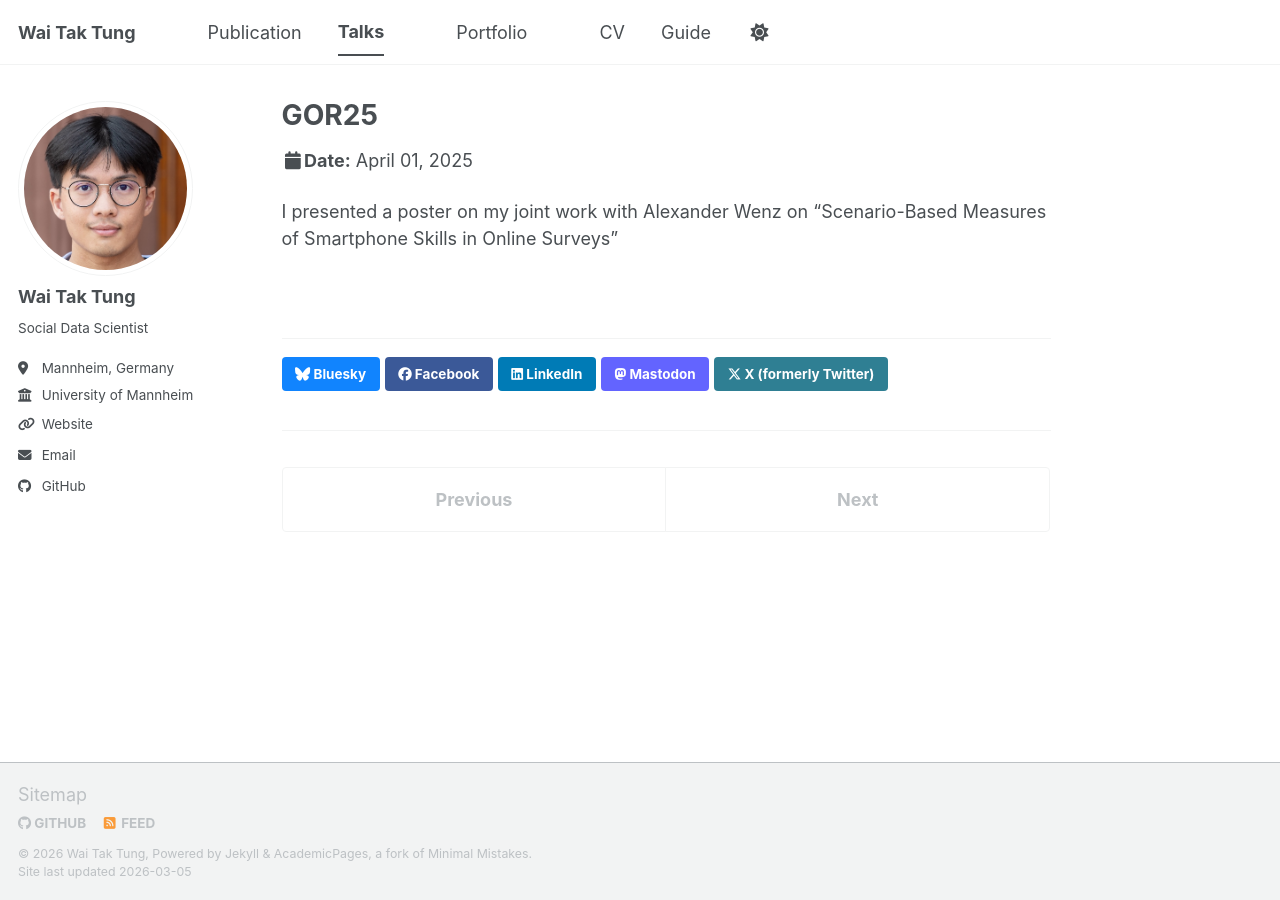
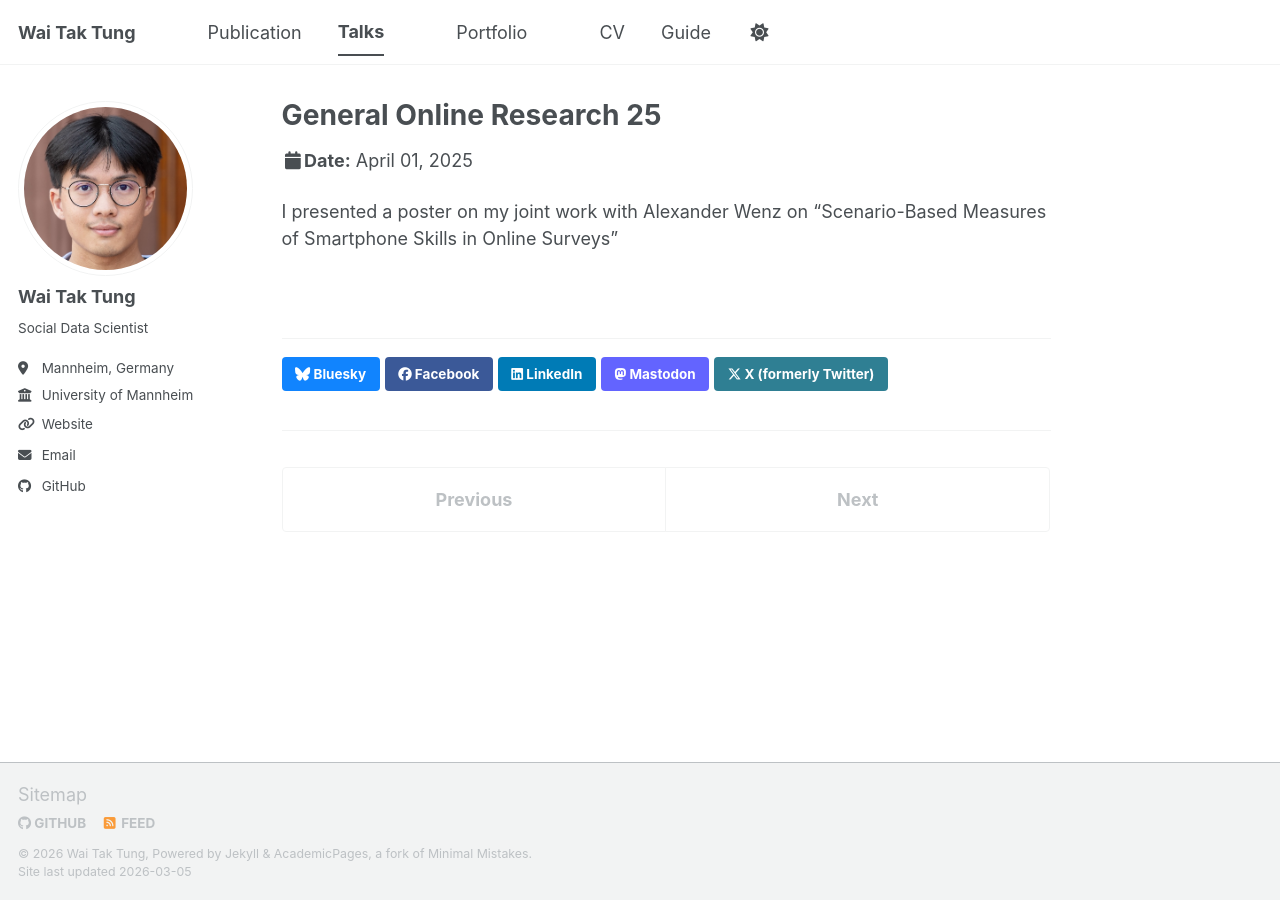
Before and after one commit to wttung/wttung.github.io, a Jekyll site: the page built from _talks/GOR25.md, in a window 1280 px wide. Built offline with Jekyll 4.4.1, drawn with Linux system fonts in a browser that asks for light colours; a script bundle is joined from its source files by our own code; library files that are not in the unit come from our copies.

Commit message:
Update GOR25.md

```diff
--- a/_talks/GOR25.md
+++ b/_talks/GOR25.md
@@ -1,5 +1,5 @@
 ---
-title: "GOR25"
+title: "General Online Research 25"
 collection: Conference presentation
 type: Poster presentation
 permalink:
```
